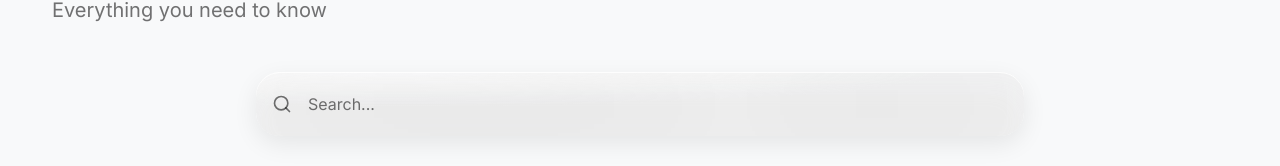
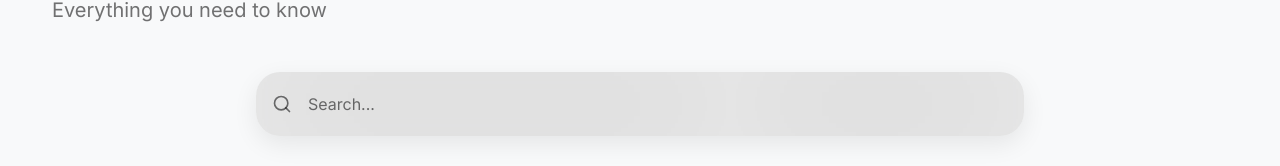
Before and after one commit to 3S-Clean/3s-clean-app, a Next.js app: page /en/faq in a window 1280 px wide. Shown: the part 255-421 px from the top of the page. Built offline with nearby package versions, Linux system fonts and the light colour scheme; no server answers.

Commit message:
feat: new de-en-auth

```diff
--- a/components/ui/card/CardFrame.ts
+++ b/components/ui/card/CardFrame.ts
@@ -4,14 +4,8 @@ export const CARD_FRAME_BASE = [
     "bg-[var(--card)] backdrop-blur-sm",
     "text-gray-900",
 
-    // Light: glass overlay WITHOUT top wash
-    "before:pointer-events-none before:absolute before:inset-0 before:content-['']",
-    "before:opacity-[0.95]",
-    "before:[background:radial-gradient(120%_90%_at_18%_0%,rgba(255,255,255,0.55)_0%,rgba(255,255,255,0)_60%)]",
-    "dark:before:opacity-0",
-
-    // Light: depth (mid/bottom)
-    "[box-shadow:inset_0_1px_0_rgba(255,255,255,0.82),inset_0_18px_24px_rgba(255,255,255,0.22),inset_0_-220px_320px_rgba(0,0,0,0.095),0_8px_24px_rgba(0,0,0,0.08)]",
+    // ✅ Light: NO top glow. Only bottom-to-mid depth (clean + premium)
+    "[box-shadow:inset_0_-260px_380px_rgba(0,0,0,0.14),0_8px_24px_rgba(0,0,0,0.08)]",
 
     // Dark: subtle premium gradient (NOT white) + glass blur
     "dark:bg-gradient-to-br dark:from-[var(--card)]/85 dark:via-[var(--card)]/70 dark:to-black/30",
```
